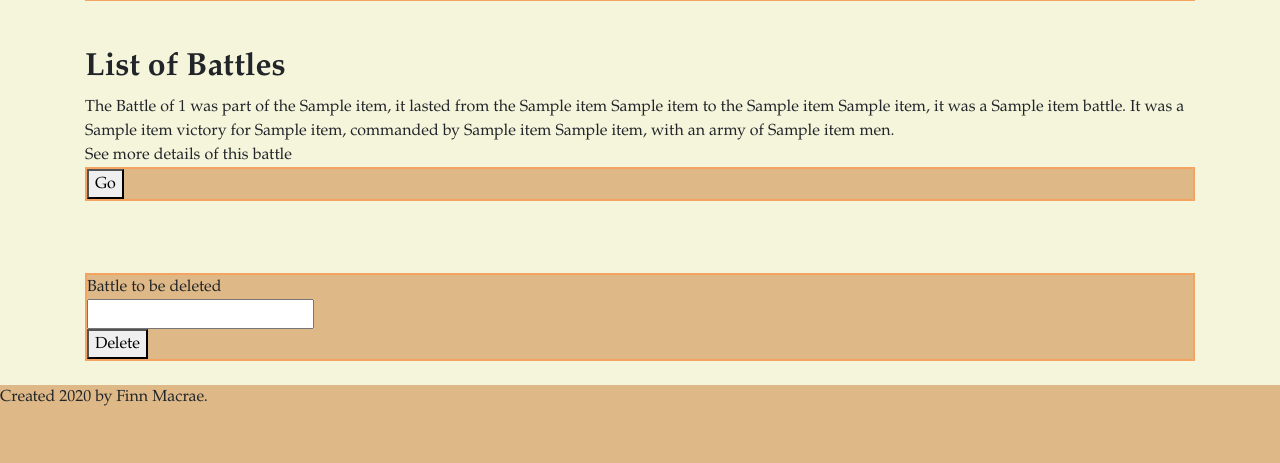
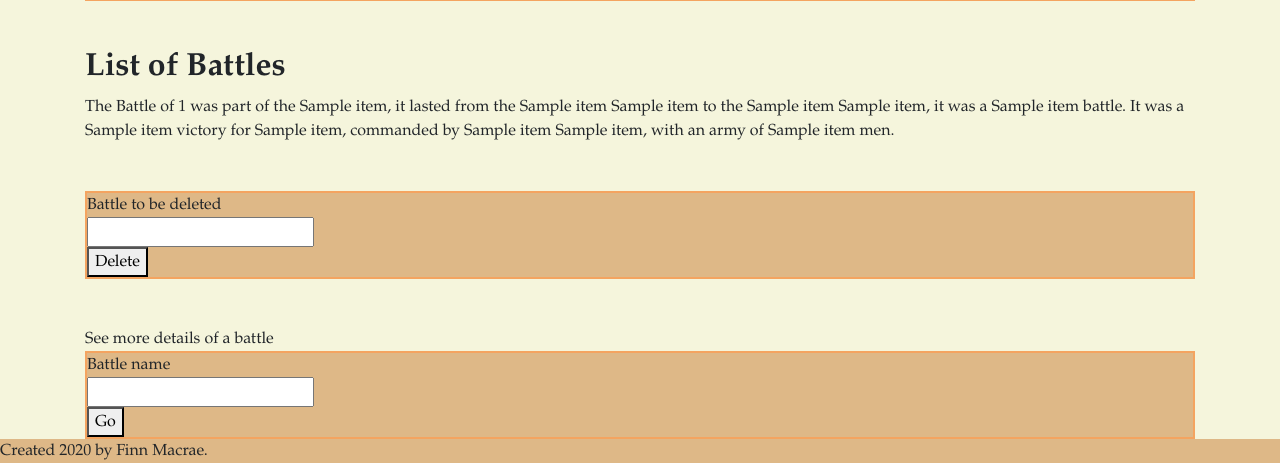
Before and after one commit to Finn969/Project-SFIA-1, a Flask app: template templates/battlespage.html in a window 1280 px wide. Shown: the part 913-1376 px from the top of the page. Before the commit the page ends 1319 px from the top, so only its background shows below. Run offline with Flask 2, Linux system fonts and the light colour scheme; the template is opened without the code that fills it: most values are stand-ins (such as "Sample title", 1, 10 or a date in 2020); some libraries are stand-ins or nearby versions.

Commit message:
moved battletable form out of loop

```diff
--- a/templates/battlespage.html
+++ b/templates/battlespage.html
@@ -57,11 +57,7 @@ p {font-family: Garamond;}
             <td>{{item[7]}}</td>
             <td>{{item[8]}},</td>
             <td>with an army of {{item[6]}} men.</td>
-            <br>
-            See more details of this battle<br>
-            <form action = '/battlestable'>
-            <button type = "submit" name = "thisbattle" value = "{{item[0]}}" action = "{{ url_for('battlestable') }}"/>Go</button>
-           </form>
+
             <br><br>
         </tr>
         {% endfor %}
@@ -71,4 +67,10 @@ p {font-family: Garamond;}
             <button type = "submit" action = "{{ url_for('delete_commander') }}"/>Delete</button>
         </form>
         <br>
+        <br>
+        See more details of a battle<br>
+        <form action = '/battlestable'>
+        Battle name<br><input type = "text" name = "thisbattle" /> <br>
+        <button type = "submit" value = "{{item[0]}}" action = "{{ url_for('battlestable') }}"/>Go</button>
+       </form>
 {% endblock %}
```
